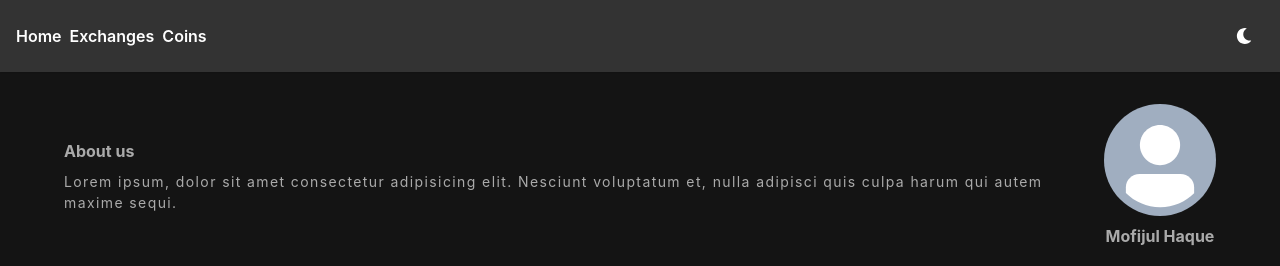
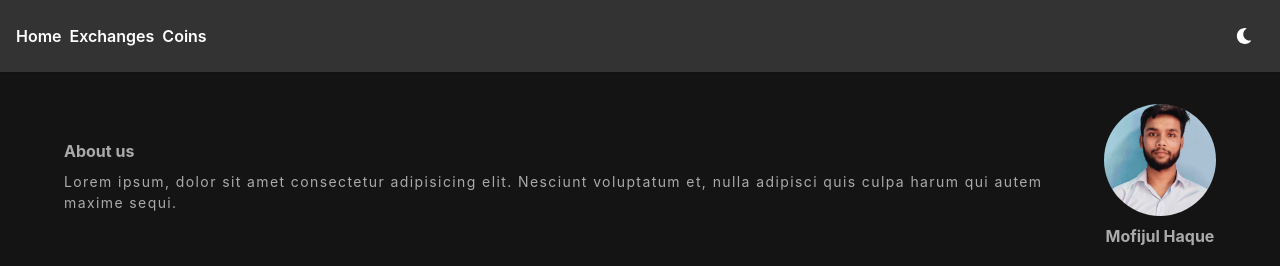
Before and after one commit to MOFIJULHAQUE/React-crypto-websitte, a React (Create React App) app: page /coin/1 in a window 1280 px wide. Shown: the top 266 px of the page. Built offline with nearby package versions, Linux system fonts and the light colour scheme; no server answers.

Commit message:
Completed

```diff
--- a/src/components/Footer.jsx
+++ b/src/components/Footer.jsx
@@ -1,6 +1,10 @@
 import { Avatar, Box, Stack, VStack, Text } from "@chakra-ui/react";
 import React from "react";
-import Haque from "../assets/haque.jpg"
+import Haque from "../assets/haque.jpg";
+
+
+
+// const avataSrc= ""
 
 const Footer = () => {
   return (
@@ -27,7 +31,7 @@ const Footer = () => {
           </VStack>
 
           <VStack>
-            <Avatar boxSize={"28"} mt={["4", "0"]} />
+            <Avatar boxSize={"28"} mt={["4", "0"]} src={Haque} />
 
             <Text fontWeight={"bold"} le>Mofijul Haque</Text>
           </VStack>
```
